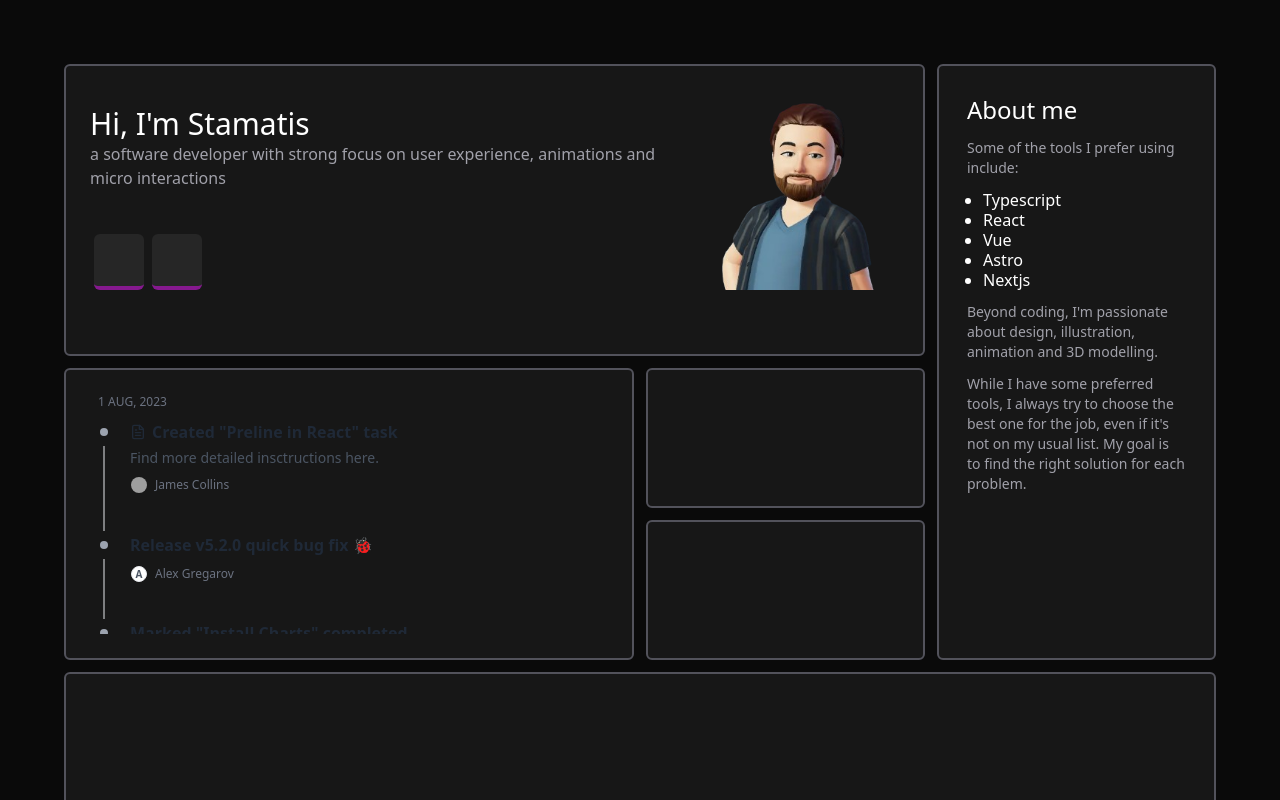
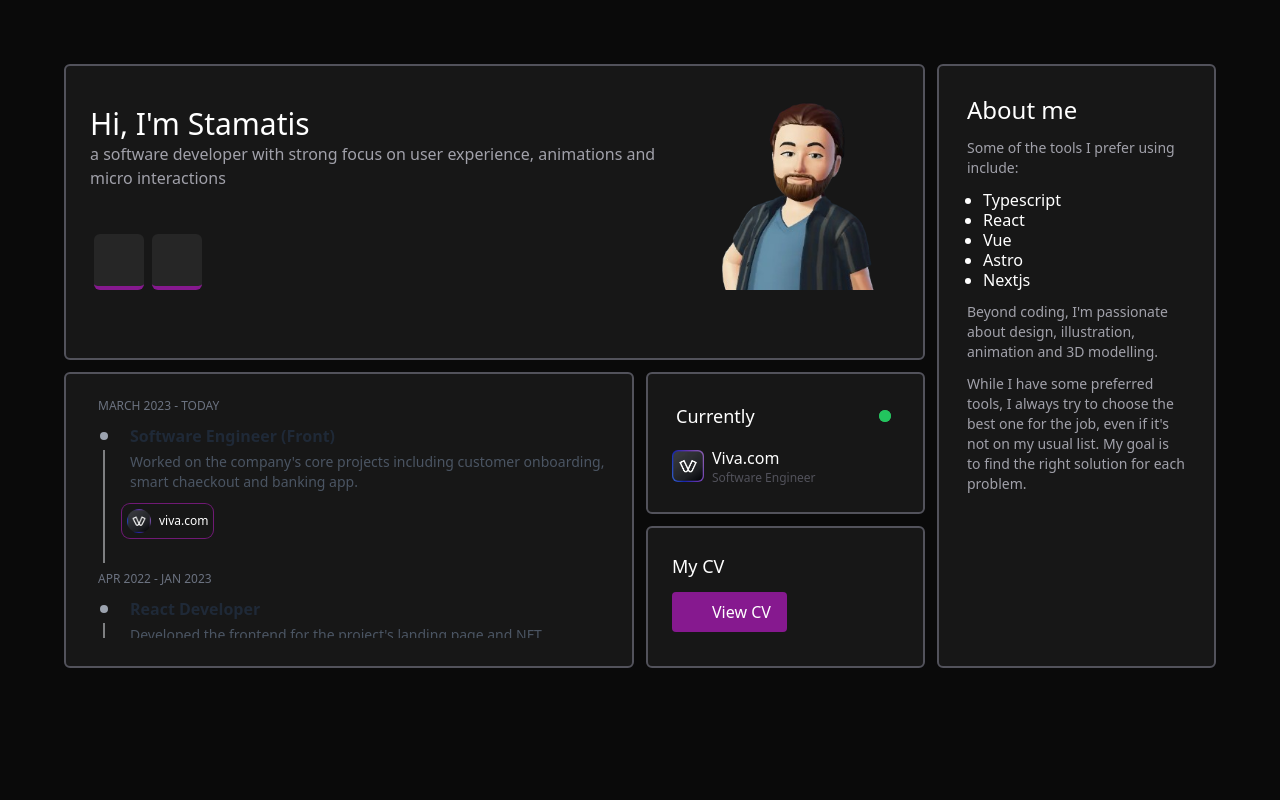
Before and after one commit to SBakolis/portfolio, an Astro site: page / in a window 1280 px wide. Built offline with nearby package versions, Linux system fonts and the light colour scheme; Astro itself is replaced by a stand-in of ours; grey boxes are pictures that could not be loaded; some icons are missing.

Commit message:
first version non responsive

```diff
--- a/src/components/bento-grid.astro
+++ b/src/components/bento-grid.astro
@@ -2,6 +2,6 @@
 	const { cols, rows } = Astro.props
 ---
 
-<div class = {`grid auto-rows-[250px] grid-flow-row-dense	gap-3 ${cols} ${rows}`}>
+<div class = {`grid grid-flow-row-dense	gap-3 ${cols} ${rows}`}>
 	<slot/>
 </div>
--- /dev/null
+++ b/src/components/current.astro
@@ -0,0 +1,24 @@
+---
+	import { Image } from 'astro:assets';
+
+	import vivaComLogo from "../assets/vivacom.png";
+---
+
+<div class="flex flex-col">
+	<div class="flex flex-row justify-between p-1">
+		<h2 class="pb-3 text-lg text-white">Currently</h2>
+		<span class="relative flex h-3 w-3 m-1 mt-2">
+			<span class="animate-ping absolute inline-flex h-full w-full rounded-full bg-green-400 opacity-75"></span>
+			<span class="relative inline-flex rounded-full h-3 w-3 bg-green-500"></span>
+		</span>
+	</div>
+	<div>
+		<div class="inline-flex items-center gap-x-2 text-md">
+			<Image class="flex-shrink-0 size-8 rounded-md" src={vivaComLogo} alt="Workplace logo"/>
+			<div>
+				<p>Viva.com</p>
+				<p class=" -m-l-2 text-zinc-600 text-xs">Software Engineer</p>
+			</div>
+		</div>
+</div>
+</div>
--- a/src/components/grid-cell.astro
+++ b/src/components/grid-cell.astro
@@ -2,6 +2,6 @@
 	const { colSpan, rowSpan } = Astro.props
 ---
 
-<div class = {`p-6 ease-in-out duration-300 rounded-md text-white ${colSpan} ${rowSpan} border-2 border-solid border-zinc-600 hover:border-fuchsia-800 bg-neutral-900 h-max-32`}>
+<div class = {`p-6 ease-in-out duration-300 rounded-md text-white ${colSpan} ${rowSpan} border-2 border-solid border-zinc-600 hover:border-fuchsia-800 bg-neutral-900`}>
 	<slot/>
 </div>
--- /dev/null
+++ b/src/components/timeline/timeline-event.astro
@@ -0,0 +1,41 @@
+---
+	import { Image } from 'astro:assets';
+	import type { ImageMetadata } from 'astro';
+
+	interface Props {
+		period: string,
+		workplace: string,
+		headline: string,
+		subtitle?: string,
+		icon: ImageMetadata
+	}
+
+	const { period, workplace, headline, subtitle, icon } = Astro.props
+---
+
+<div class="ps-2 my-2 first:mt-0">
+	<h3 class="text-xs font-medium uppercase text-gray-500 dark:text-neutral-400">
+		{ period }
+	</h3>
+</div>
+
+<div class="flex gap-x-3">
+	<div class="relative last:after:hidden after:absolute after:top-7 after:bottom-0 after:start-3.5 after:w-px after:-translate-x-[0.5px] after:bg-gray-200 dark:after:bg-neutral-700">
+		<div class="relative z-10 size-7 flex justify-center items-center">
+			<div class="size-2 rounded-full bg-gray-400 dark:bg-neutral-600"></div>
+		</div>
+	</div>
+
+	<div class="grow pt-0.5 pb-6">
+		<h3 class="flex gap-x-1.5 font-semibold text-gray-800 dark:text-white">
+			{ headline }
+		</h3>
+		<p class="mt-1 text-sm text-gray-600 dark:text-neutral-400">
+			{ subtitle }
+		</p>
+		<div class="mt-3 -ms-2 p-1 inline-flex items-center gap-x-2 text-xs rounded-lg border border-transparent ring-1 ring-fuchsia-900">
+			<Image class="flex-shrink-0 size-6 rounded-full" src={icon} alt="Workplace logo"/>
+			{ workplace }
+		</div>
+	</div>
+</div>
--- /dev/null
+++ b/src/components/timeline/timeline.astro
@@ -0,0 +1,42 @@
+---
+import TimelineEvent from "./timeline-event.astro";
+
+import vivaComLogo from "../../assets/vivacom.png";
+import pawLogo from "../../assets/paw.png";
+import freelanceLogo from "../../assets/briefcase.jpg";
+
+
+---
+
+<div class="relative h-[240px] overflow-y-scroll scrollbar-thin scrollbar-thumb-zinc-800 scrollbar-thumb-rounded-full">
+	<div class="absolute">
+		<TimelineEvent
+			icon={ vivaComLogo }
+			period="March 2023 - today"
+			headline="Software Engineer (Front)"
+			subtitle="Worked on the company's core projects including customer onboarding, smart chaeckout and banking app."
+			workplace="viva.com"
+		/>
+		<TimelineEvent
+			icon={ pawLogo }
+			period="Apr 2022 - Jan 2023"
+			headline="React Developer"
+			subtitle="Developed the frontend for the project's landing page and NFT marketplace"
+			workplace="PigsAtWar.xyz"
+		/>
+		<TimelineEvent
+			icon={ freelanceLogo }
+			period="Jul 2018 - Apr 2022"
+			headline="Web Developer"
+			subtitle="Developed multiple website and eshop pages for various clients."
+			workplace="Freelance"
+		/>
+		<TimelineEvent
+			icon={ freelanceLogo }
+			period="Nov 2019 - Feb 2020"
+			headline="Game Developer"
+			subtitle="Developed various android games with Unity Engine and joined Ludum Dare #39"
+			workplace="Freelance"
+		/>
+	</div>
+</div>
--- /dev/null
+++ b/src/components/view-cv.astro
@@ -0,0 +1,12 @@
+---
+	import { Icon } from 'astro-icon/components';
+
+	import myCV from '../assets/stamatis_bakolis_cv.pdf';
+---
+<div>
+	<h2 class="pb-3 text-lg text-white">My CV</h2>
+	<a href={myCV} target="_blank" class="bg-fuchsia-800 hover:bg-fuchsia-900 text-white py-2 px-4 rounded inline-flex items-center gap-x-2">
+		<Icon name="grommet-icons:view"/>
+		View CV
+	</a>
+</div>
--- a/src/pages/index.astro
+++ b/src/pages/index.astro
@@ -2,8 +2,11 @@
 import BentoGrid from "../components/bento-grid.astro";
 import Intro from "../components/intro.astro";
 import AboutMe from "../components/about-me.astro";
+import ViewCv from "../components/view-cv.astro";
+import Timeline from "../components/timeline/timeline.astro";
 import GridCell from "../components/grid-cell.astro";
 import PageLayout from "../layouts/page-layout.astro";
+import Current from "../components/current.astro";
 ---
 
 <PageLayout>
@@ -15,110 +18,13 @@
 			<AboutMe/>
 		</GridCell>
 		<GridCell colSpan="col-span-2" rowSpan="row-span-2">
-			<div class="relative h-[240px] overflow-y-scroll scrollbar-thin scrollbar-thumb-zinc-800 scrollbar-thumb-rounded-full">
-				<div class="absolute">
-					<div class="ps-2 my-2 first:mt-0">
-						<h3 class="text-xs font-medium uppercase text-gray-500 dark:text-neutral-400">
-							1 Aug, 2023
-						</h3>
-					</div>
-
-					<div class="flex gap-x-3">
-						<div class="relative last:after:hidden after:absolute after:top-7 after:bottom-0 after:start-3.5 after:w-px after:-translate-x-[0.5px] after:bg-gray-200 dark:after:bg-neutral-700">
-							<div class="relative z-10 size-7 flex justify-center items-center">
-								<div class="size-2 rounded-full bg-gray-400 dark:bg-neutral-600"></div>
-							</div>
-						</div>
-
-						<div class="grow pt-0.5 pb-8">
-							<h3 class="flex gap-x-1.5 font-semibold text-gray-800 dark:text-white">
-								<svg class="flex-shrink-0 size-4 mt-1" xmlns="http://www.w3.org/2000/svg" width="24" height="24" viewBox="0 0 24 24" fill="none" stroke="currentColor" stroke-width="2" stroke-linecap="round" stroke-linejoin="round" data-darkreader-inline-stroke="" style="--darkreader-inline-stroke: currentColor;">
-									<path d="M14.5 2H6a2 2 0 0 0-2 2v16a2 2 0 0 0 2 2h12a2 2 0 0 0 2-2V7.5L14.5 2z"></path>
-									<polyline points="14 2 14 8 20 8"></polyline>
-									<line x1="16" x2="8" y1="13" y2="13"></line>
-									<line x1="16" x2="8" y1="17" y2="17"></line>
-									<line x1="10" x2="8" y1="9" y2="9"></line>
-								</svg>
-								Created "Preline in React" task
-							</h3>
-							<p class="mt-1 text-sm text-gray-600 dark:text-neutral-400">
-								Find more detailed insctructions here.
-							</p>
-							<button type="button" class="mt-1 -ms-1 p-1 inline-flex items-center gap-x-2 text-xs rounded-lg border border-transparent text-gray-500 hover:bg-gray-100 disabled:opacity-50 disabled:pointer-events-none dark:text-neutral-400 dark:hover:bg-neutral-700">
-								<img class="flex-shrink-0 size-4 rounded-full" src="https://images.unsplash.com/photo-1659482633369-9fe69af50bfb?ixlib=rb-4.0.3&ixid=MnwxMjA3fDB8MHxwaG90by1wYWdlfHx8fGVufDB8fHx8auto=format&fit=facearea&facepad=3&w=320&h=320&q=80" alt="Image Description">
-								James Collins
-							</button>
-						</div>
-					</div>
-
-					<div class="flex gap-x-3">
-						<div class="relative last:after:hidden after:absolute after:top-7 after:bottom-0 after:start-3.5 after:w-px after:-translate-x-[0.5px] after:bg-gray-200 dark:after:bg-neutral-700">
-							<div class="relative z-10 size-7 flex justify-center items-center">
-								<div class="size-2 rounded-full bg-gray-400 dark:bg-neutral-600"></div>
-							</div>
-						</div>
-
-						<div class="grow pt-0.5 pb-8">
-							<h3 class="flex gap-x-1.5 font-semibold text-gray-800 dark:text-white">
-								Release v5.2.0 quick bug fix 🐞
-							</h3>
-							<button type="button" class="mt-1 -ms-1 p-1 inline-flex items-center gap-x-2 text-xs rounded-lg border border-transparent text-gray-500 hover:bg-gray-100 disabled:opacity-50 disabled:pointer-events-none dark:text-neutral-400 dark:hover:bg-neutral-700">
-								<span class="flex flex-shrink-0 justify-center items-center size-4 bg-white border border-gray-200 text-[10px] font-semibold uppercase text-gray-600 rounded-full dark:bg-neutral-800 dark:border-neutral-700 dark:text-neutral-400">
-									A
-								</span>
-								Alex Gregarov
-							</button>
-						</div>
-					</div>
-
-					<div class="flex gap-x-3">
-						<div class="relative last:after:hidden after:absolute after:top-7 after:bottom-0 after:start-3.5 after:w-px after:-translate-x-[0.5px] after:bg-gray-200 dark:after:bg-neutral-700">
-							<div class="relative z-10 size-7 flex justify-center items-center">
-								<div class="size-2 rounded-full bg-gray-400 dark:bg-neutral-600"></div>
-							</div>
-						</div>
-
-						<div class="grow pt-0.5 pb-8">
-							<h3 class="flex gap-x-1.5 font-semibold text-gray-800 dark:text-white">
-								Marked "Install Charts" completed
-							</h3>
-							<p class="mt-1 text-sm text-gray-600 dark:text-neutral-400">
-								Finally! You can check it out here.
-							</p>
-							<button type="button" class="mt-1 -ms-1 p-1 inline-flex items-center gap-x-2 text-xs rounded-lg border border-transparent text-gray-500 hover:bg-gray-100 disabled:opacity-50 disabled:pointer-events-none dark:text-neutral-400 dark:hover:bg-neutral-700">
-								<img class="flex-shrink-0 size-4 rounded-full" src="https://images.unsplash.com/photo-1659482633369-9fe69af50bfb?ixlib=rb-4.0.3&ixid=MnwxMjA3fDB8MHxwaG90by1wYWdlfHx8fGVufDB8fHx8&auto=format&fit=facearea&facepad=3&w=320&h=320&q=80" alt="Image Description">
-								James Collins
-							</button>
-						</div>
-					</div>
-
-					<div class="ps-2 my-2 first:mt-0">
-						<h3 class="text-xs font-medium uppercase text-gray-500 dark:text-neutral-400">
-							31 Jul, 2023
-						</h3>
-					</div>
-
-					<div class="flex gap-x-3">
-						<div class="relative last:after:hidden after:absolute after:top-7 after:bottom-0 after:start-3.5 after:w-px after:-translate-x-[0.5px] after:bg-gray-200 dark:after:bg-neutral-700">
-							<div class="relative z-10 size-7 flex justify-center items-center">
-								<div class="size-2 rounded-full bg-gray-400 dark:bg-neutral-600"></div>
-							</div>
-						</div>
-
-						<div class="grow pt-0.5 pb-8">
-							<h3 class="flex gap-x-1.5 font-semibold text-gray-800 dark:text-white">
-								Take a break ⛳️
-							</h3>
-							<p class="mt-1 text-sm text-gray-600 dark:text-neutral-400">
-								Just chill for now... 😉
-							</p>
-						</div>
-					</div>
-				</div>
-			</div>
+			<Timeline />
 		</GridCell>
-		<GridCell colSpan="col-span-1" rowSpan="row-span-1"></GridCell>
-		<GridCell colSpan="col-span-1" rowSpan="row-span-1"></GridCell>
-		<GridCell colSpan="col-span-4" rowSpan="row-span-1"></GridCell>
+		<GridCell colSpan="col-span-1" rowSpan="row-span-1">
+			<Current/>
+		</GridCell>
+		<GridCell colSpan="col-span-1" rowSpan="row-span-1">
+			<ViewCv/>
+		</GridCell>
 	</BentoGrid>
 </PageLayout>
```
Also changed, not shown: src/assets/briefcase.jpg (added), src/assets/paw.png (added), src/assets/vivacom.png (added), 1 other file.
